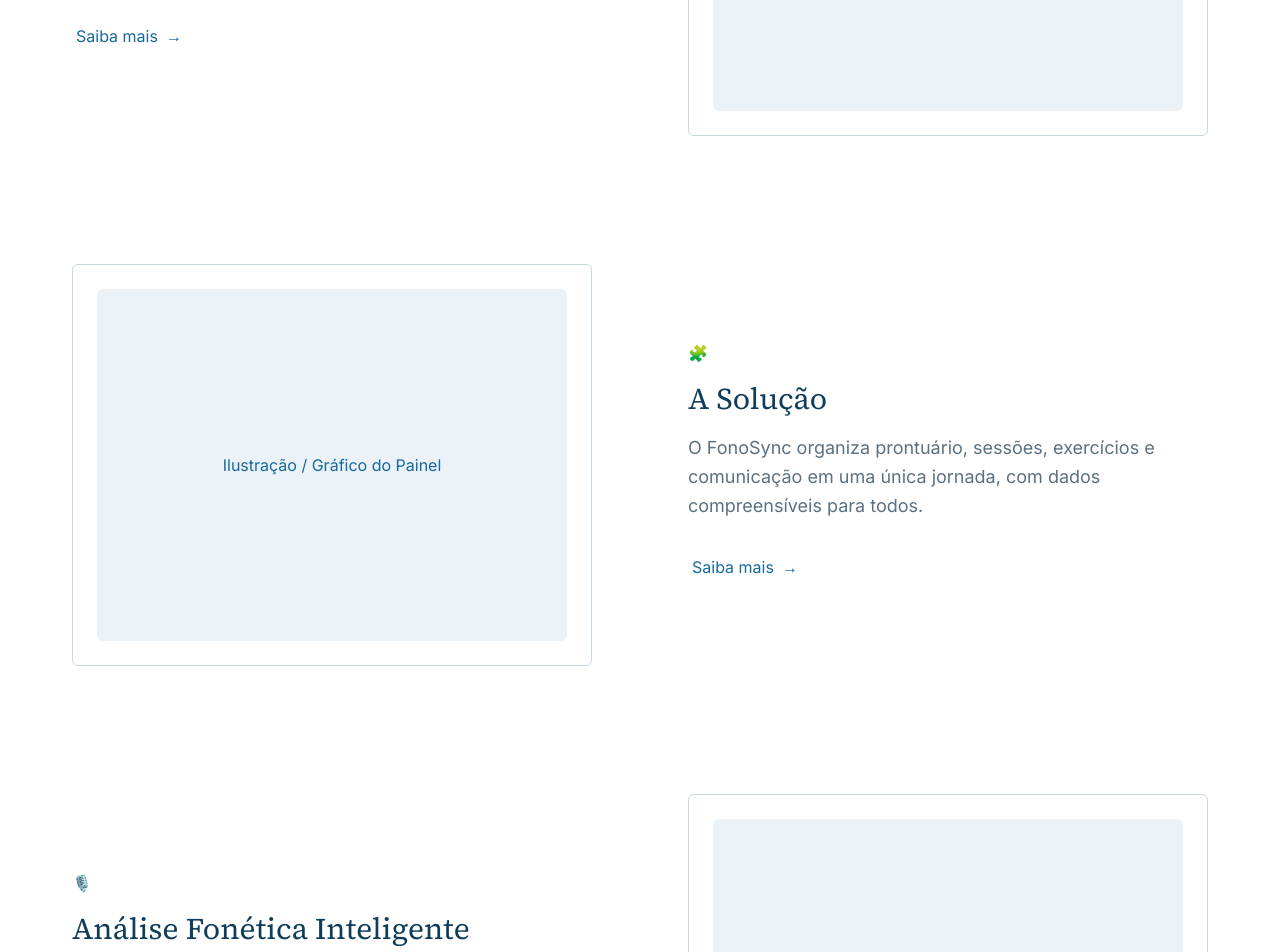
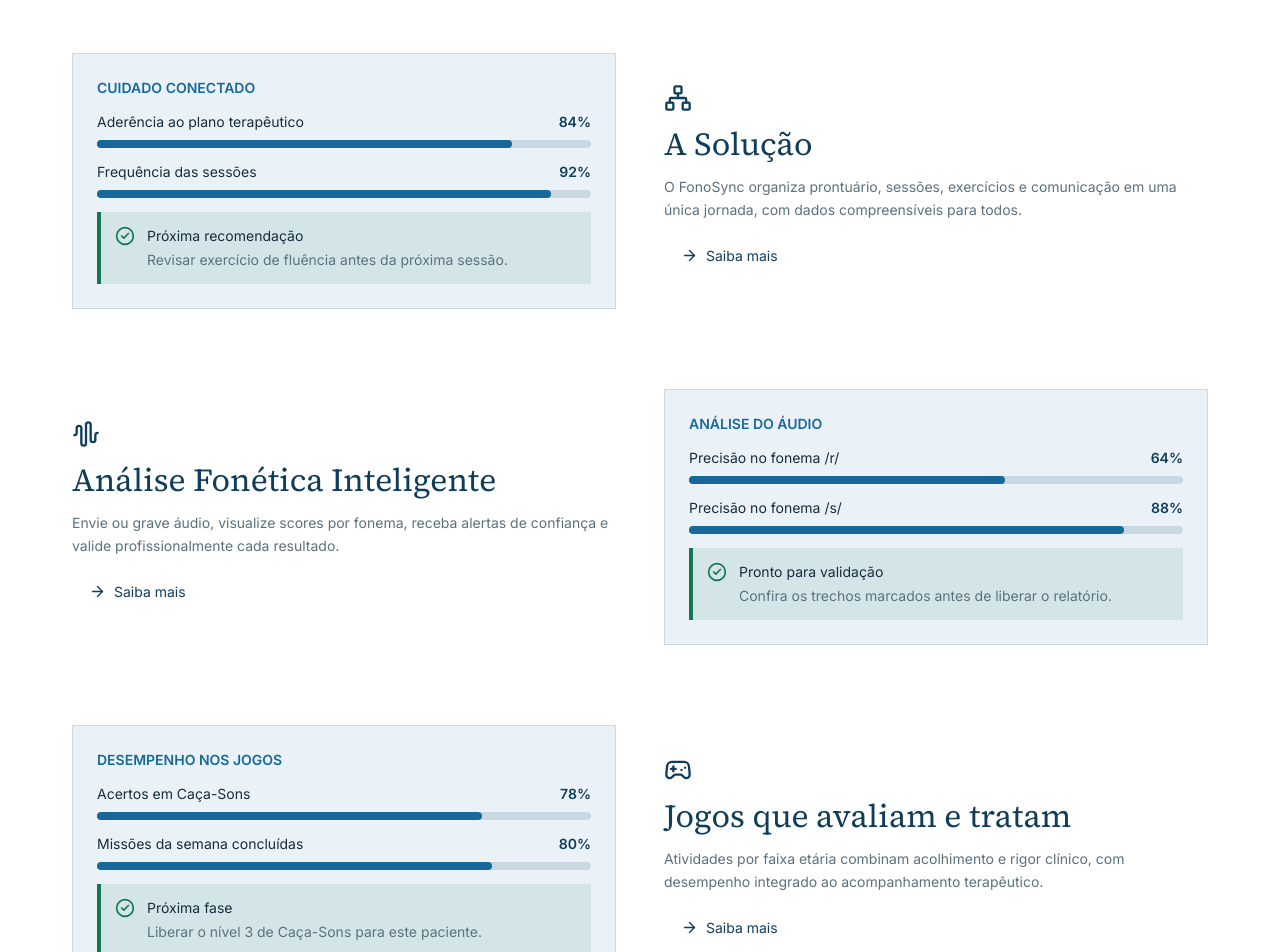
Before and after one commit to gastaogoncalves/fonosync, a React (Vite) app: page / in a window 1280 px wide. Shown: the part 1220-2172 px from the top of the page. Built offline with nearby package versions, Linux system fonts and the light colour scheme.

Commit message:
feat: cria cards de progresso por etapa e completa as seções

```diff
--- a/src/components/FeatureRow.jsx
+++ b/src/components/FeatureRow.jsx
@@ -1,23 +1,22 @@
-export default function FeatureRow({ title, description, badge, reverse = false }) {
+import { ArrowRight } from 'lucide-react';
+import Button from './Button';
+import ProgressCard from './ProgressCard';
+
+export default function FeatureRow({ icon: Icon, title, description, progress, reverse = false }) {
   return (
-    <div className="grid items-center gap-12 md:grid-cols-2 lg:gap-24">
-      <div className={reverse ? 'md:order-2' : ''}>
-        {badge && <div className="mb-4 text-primary">{badge}</div>}
-        <h3 className="mb-4 text-3xl text-navy">{title}</h3>
-        <p className="mb-6 text-lg leading-relaxed text-muted">{description}</p>
-        <button
-          type="button"
-          className="flex min-h-11 items-center gap-2 rounded-md px-1 text-primary hover:underline"
-        >
-          Saiba mais <span aria-hidden="true">→</span>
-        </button>
+    <div className="grid items-center gap-12 md:grid-cols-2">
+      <div className={`flex flex-col items-start gap-3 ${reverse ? 'md:order-2' : ''}`}>
+        <Icon size={28} className="text-navy" aria-hidden="true" />
+        <h3 className="text-[32px] leading-tight text-navy">{title}</h3>
+        <p className="text-sm leading-relaxed text-muted">{description}</p>
+        <Button variant="tertiary">
+          <ArrowRight size={17} aria-hidden="true" />
+          Saiba mais
+        </Button>
       </div>
 
-      {/* Placeholder para os gráficos de aderência e fluência */}
-      <div className={`rounded-md border border-line bg-white p-6 ${reverse ? 'md:order-1' : ''}`}>
-        <div className="flex aspect-4/3 items-center justify-center rounded-md bg-mist text-primary">
-          Ilustração / Gráfico do Painel
-        </div>
+      <div className={reverse ? 'md:order-1' : ''}>
+        <ProgressCard eyebrow={progress.eyebrow} items={progress.items} note={progress.note} />
       </div>
     </div>
   );
--- /dev/null
+++ b/src/components/Notice.jsx
@@ -0,0 +1,22 @@
+import { CircleCheck, Info, TriangleAlert } from 'lucide-react';
+
+const tones = {
+  success: { icon: CircleCheck, box: 'border-success bg-success/10', iconColor: 'text-success' },
+  warning: { icon: TriangleAlert, box: 'border-warning bg-warning/10', iconColor: 'text-warning' },
+  info: { icon: Info, box: 'border-primary bg-primary/10', iconColor: 'text-primary' },
+};
+
+export default function Notice({ tone = 'success', title, children }) {
+  const style = tones[tone] ?? tones.success;
+  const Icon = style.icon;
+
+  return (
+    <div className={`flex w-full gap-3 border-l-4 p-3.5 ${style.box}`}>
+      <Icon size={20} className={`shrink-0 ${style.iconColor}`} aria-hidden="true" />
+      <div className="flex flex-col gap-1 text-sm">
+        <p className="text-ink">{title}</p>
+        {children && <p className="text-muted">{children}</p>}
+      </div>
+    </div>
+  );
+}
--- /dev/null
+++ b/src/components/ProgressBar.jsx
@@ -0,0 +1,16 @@
+export default function ProgressBar({ label, value, tone = 'primary' }) {
+  return (
+    <div className="flex w-full flex-col gap-2">
+      <div className="flex justify-between gap-4 text-sm">
+        <span className="text-ink">{label}</span>
+        <span className="font-bold text-navy">{value}%</span>
+      </div>
+      <div className="h-2 rounded-full bg-line" aria-hidden="true">
+        <div
+          className={`h-2 rounded-full ${tone === 'warning' ? 'bg-warning' : 'bg-primary'}`}
+          style={{ width: `${value}%` }}
+        />
+      </div>
+    </div>
+  );
+}
--- /dev/null
+++ b/src/components/ProgressCard.jsx
@@ -0,0 +1,18 @@
+import Notice from './Notice';
+import ProgressBar from './ProgressBar';
+
+export default function ProgressCard({ eyebrow, items, note }) {
+  return (
+    <div className="flex min-h-55 flex-col gap-3.5 border border-line bg-mist p-6">
+      <p className="text-sm font-bold text-primary uppercase">{eyebrow}</p>
+
+      {items.map((item) => (
+        <ProgressBar key={item.label} label={item.label} value={item.value} tone={note.tone} />
+      ))}
+
+      <Notice tone={note.tone} title={note.title}>
+        {note.text}
+      </Notice>
+    </div>
+  );
+}
--- a/src/pages/LandingPage.jsx
+++ b/src/pages/LandingPage.jsx
@@ -1,9 +1,98 @@
+import { AudioWaveform, Gamepad2, Network, School, TriangleAlert } from 'lucide-react';
 import Header from '../components/Header';
 import Button from '../components/Button';
 import FeatureRow from '../components/FeatureRow';
 import PhoneticCard from '../components/PhoneticCard';
 import StatsStrip from '../components/StatsStrip';
 import Footer from '../components/Footer';
+
+const features = [
+  {
+    icon: TriangleAlert,
+    title: 'O Desafio',
+    description: 'Informações fragmentadas, avaliações manuais e pouca continuidade entre clínica, casa e escola dificultam decisões rápidas e seguras.',
+    progress: {
+      eyebrow: 'Sem integração',
+      items: [
+        { label: 'Sessões sem registro compartilhado', value: 62 },
+        { label: 'Famílias sem retorno entre sessões', value: 71 },
+      ],
+      note: {
+        tone: 'warning',
+        title: 'Ponto de atenção',
+        text: 'Sem histórico unificado, cada profissional começa do zero.',
+      },
+    },
+  },
+  {
+    icon: Network,
+    title: 'A Solução',
+    description: 'O FonoSync organiza prontuário, sessões, exercícios e comunicação em uma única jornada, com dados compreensíveis para todos.',
+    progress: {
+      eyebrow: 'Cuidado conectado',
+      items: [
+        { label: 'Aderência ao plano terapêutico', value: 84 },
+        { label: 'Frequência das sessões', value: 92 },
+      ],
+      note: {
+        tone: 'success',
+        title: 'Próxima recomendação',
+        text: 'Revisar exercício de fluência antes da próxima sessão.',
+      },
+    },
+  },
+  {
+    icon: AudioWaveform,
+    title: 'Análise Fonética Inteligente',
+    description: 'Envie ou grave áudio, visualize scores por fonema, receba alertas de confiança e valide profissionalmente cada resultado.',
+    progress: {
+      eyebrow: 'Análise do áudio',
+      items: [
+        { label: 'Precisão no fonema /r/', value: 64 },
+        { label: 'Precisão no fonema /s/', value: 88 },
+      ],
+      note: {
+        tone: 'success',
+        title: 'Pronto para validação',
+        text: 'Confira os trechos marcados antes de liberar o relatório.',
+      },
+    },
+  },
+  {
+    icon: Gamepad2,
+    title: 'Jogos que avaliam e tratam',
+    description: 'Atividades por faixa etária combinam acolhimento e rigor clínico, com desempenho integrado ao acompanhamento terapêutico.',
+    progress: {
+      eyebrow: 'Desempenho nos jogos',
+      items: [
+        { label: 'Acertos em Caça-Sons', value: 78 },
+        { label: 'Missões da semana concluídas', value: 80 },
+      ],
+      note: {
+        tone: 'success',
+        title: 'Próxima fase',
+        text: 'Liberar o nível 3 de Caça-Sons para este paciente.',
+      },
+    },
+  },
+  {
+    icon: School,
+    title: 'Para Escolas',
+    description: 'Triagens orientadas, checklist do professor e encaminhamentos claros fortalecem a colaboração com famílias e profissionais.',
+    progress: {
+      eyebrow: 'Triagem escolar',
+      items: [
+        { label: 'Alunos do 2º ano B triados', value: 90 },
+        { label: 'Checklists do professor enviados', value: 75 },
+      ],
+      note: {
+        tone: 'success',
+        title: 'Encaminhamento',
+        text: '3 alunos indicados para avaliação fonoaudiológica.',
+      },
+    },
+  },
+];
 
 export default function LandingPage() {
   return (
@@ -37,23 +126,17 @@
         <StatsStrip />
 
         {/* Seções de funcionalidades */}
-        <section className="mx-auto max-w-360 space-y-32 px-18 py-24">
-          <FeatureRow
-            title="O Desafio"
-            description="Informações fragmentadas, avaliações manuais e pouca continuidade entre clínica, casa e escola dificultam decisões rápidas e seguras."
-            badge="⚠️"
-          />
-          <FeatureRow
-            title="A Solução"
-            description="O FonoSync organiza prontuário, sessões, exercícios e comunicação em uma única jornada, com dados compreensíveis para todos."
-            badge="🧩"
-            reverse
-          />
-          <FeatureRow
-            title="Análise Fonética Inteligente"
-            description="Envie ou grave áudio, visualize scores por fonema, receba alertas de confiança e valide profissionalmente cada resultado."
-            badge="🎙️"
-          />
+        <section className="mx-auto flex max-w-360 flex-col gap-20 px-18 py-20">
+          {features.map((feature, index) => (
+            <FeatureRow
+              key={feature.title}
+              icon={feature.icon}
+              title={feature.title}
+              description={feature.description}
+              progress={feature.progress}
+              reverse={index % 2 === 1}
+            />
+          ))}
         </section>
 
         {/* CTA final */}
```
